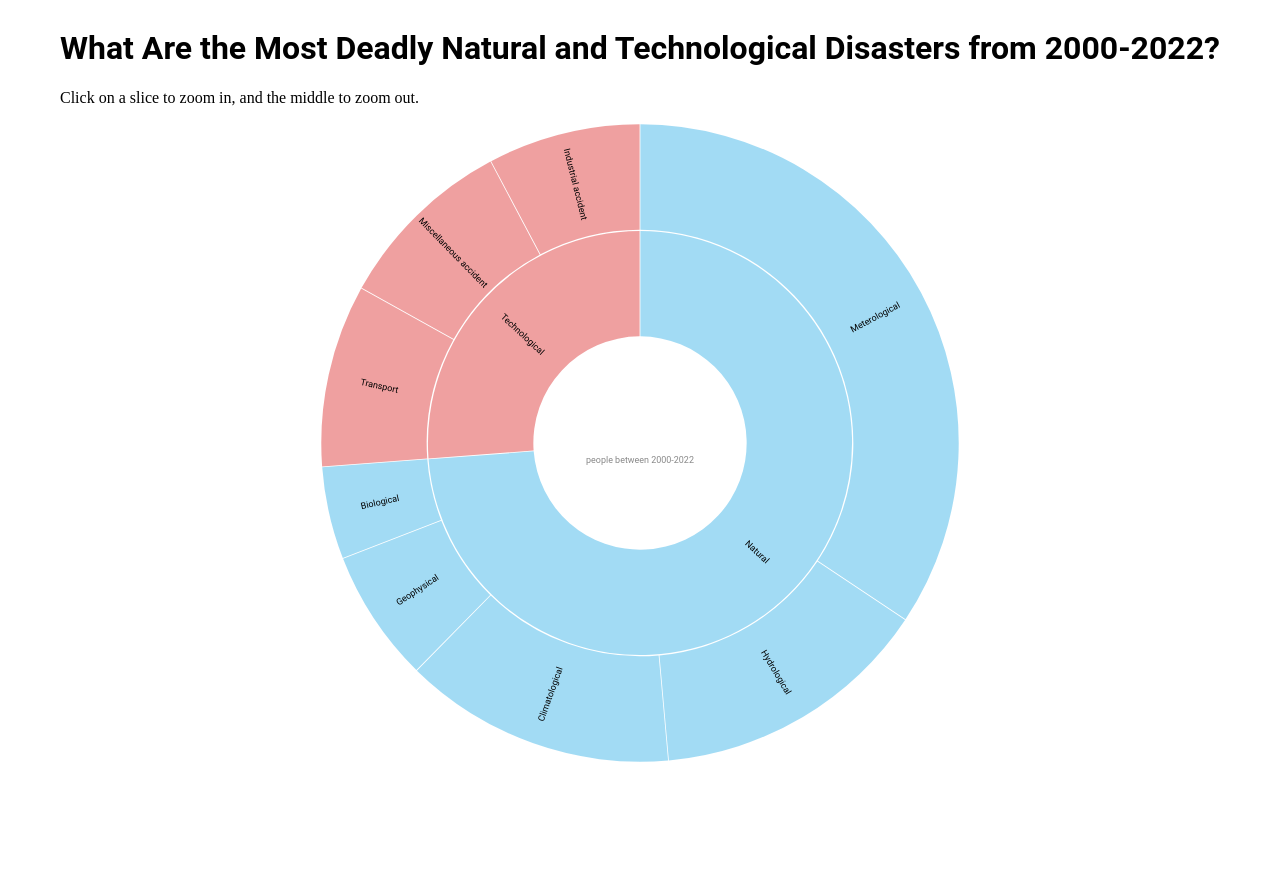
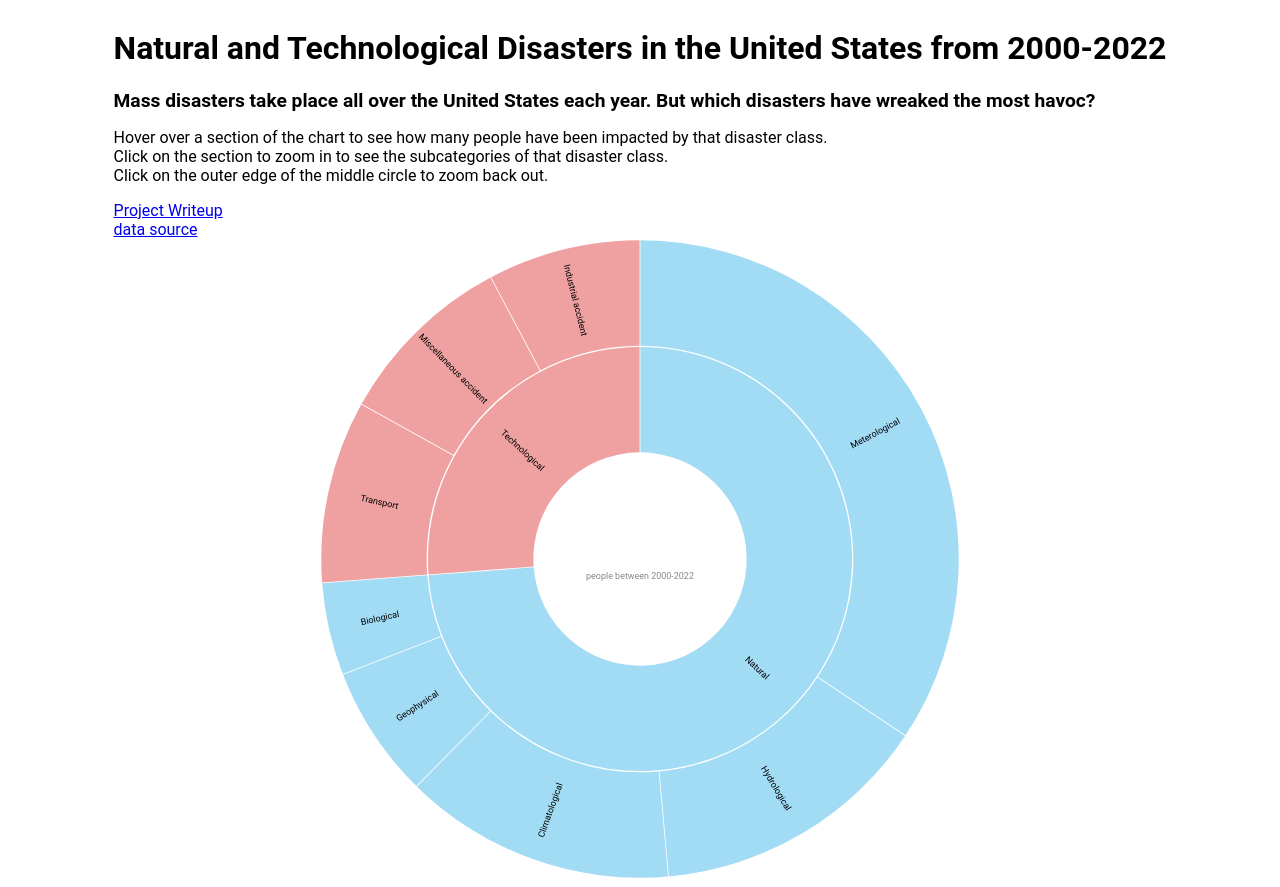
Before and after one commit to EdwardNew/DisastersVisualization, a SvelteKit app: page / in a window 1280 px wide. Before the commit the page ends 800 px from the top, so only its background shows below. Built offline with nearby package versions, Linux system fonts and the light colour scheme.

Commit message:
added writeup and instructions to chart

```diff
--- a/src/App.svelte
+++ b/src/App.svelte
@@ -255,6 +255,7 @@
           .attr("r", radius)
           .attr("fill", "none")
           .attr("pointer-events", "all")
+          .style("background-color", "blue")
           .on("click", clicked);
 
       // Handle zoom on click.
@@ -365,8 +366,7 @@
         }
         value = sumLowestLevelChildrenValues(d);
 
-        hoverLabel.select('.value').text(Math.round(value));
-        console.log(d);
+        hoverLabel.select('.value').text(new Intl.NumberFormat('en-US').format(Math.round(value)));
         hoverLabel.select('.hazard_name').text(d.data.name + " hazards impacted");
 
         hoverLabel.transition()
@@ -384,14 +384,20 @@
   </script>
 
   <main>
-      <h1>What Are the Most Deadly Natural and Technological Disasters from 2000-2022?</h1>
-      <p>Click on a slice to zoom in, and the middle to zoom out.</p>
+      <h1>Natural and Technological Disasters in the United States from 2000-2022</h1>
+      <h2>Mass disasters take place all over the United States each year. But which disasters have wreaked the most havoc?</h2>
+      <p>Hover over a section of the chart to see how many people have been impacted by that disaster class. <br/> Click on the section to zoom in to see the subcategories of that disaster class. <br/> Click on the outer edge of the middle circle to zoom back out.</p>
+      <a style="display: block;" href="https://docs.google.com/document/d/14R24_BvlbdtmUr3W0oudUZBbygMLJDj7ozOOGtSPFz4/edit?usp=sharing" target="_blank">Project Writeup</a>
+      <a href="https://www.emdat.be/" target="_blank">data source</a>
   </main>
 
 
   <style>
       /* add style */
-      h1 {
+      h2{
+        font-size:larger;
+      }
+      h1,h2,p, a {
           font-family: 'Roboto', sans-serif;
       }
   </style>
```
